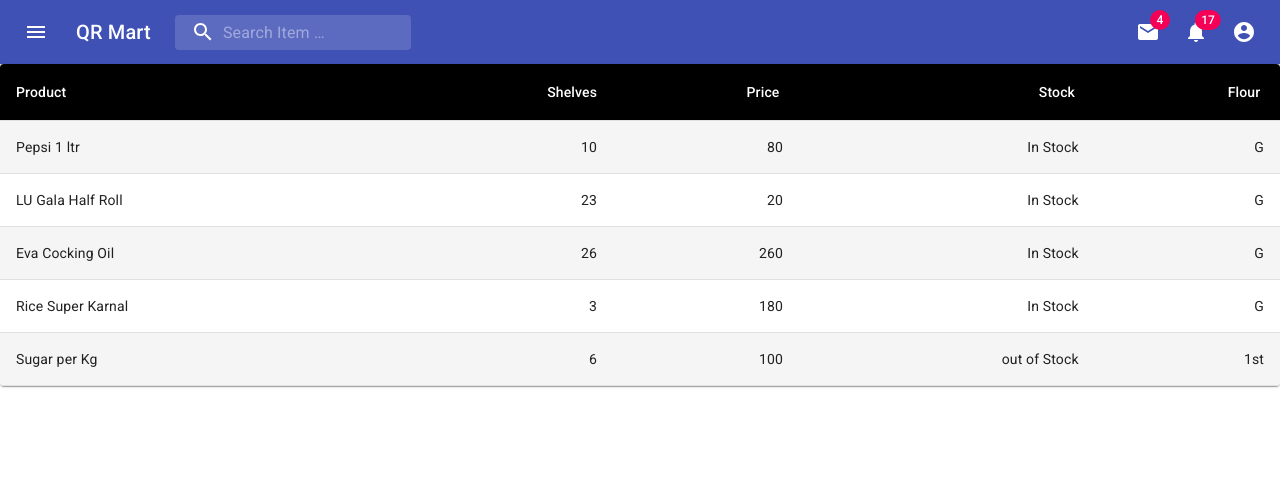
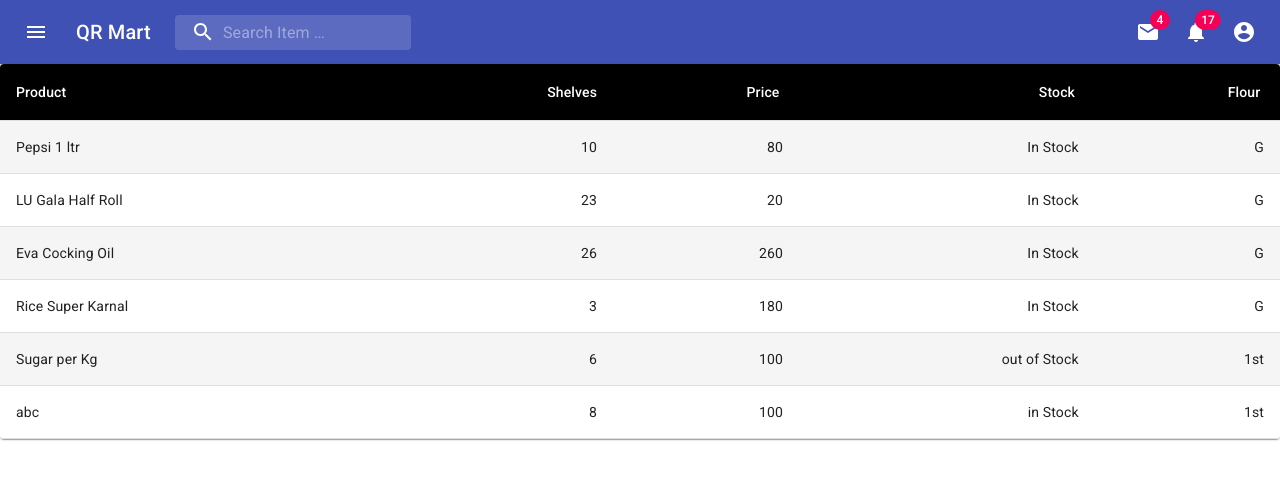
Before and after one commit to urajput507/ui-chart-app, a React (Create React App) app: page / in a window 1280 px wide. Shown: the top 480 px of the page. Built offline with nearby package versions, Linux system fonts and the light colour scheme.

Commit message:
Update table.js

```diff
--- a/src/table.js
+++ b/src/table.js
@@ -36,7 +36,8 @@
   createData('Eva Cocking Oil', 26, 260, 'In Stock', 'G'),
   createData('Rice Super Karnal', 3, 180, 'In Stock', 'G'),
   createData('Sugar per Kg', 6, 100, 'out of Stock', '1st'),
-//   createData('abc', 8, 100, 'in Stock', '1st'),
+  createData('abc', 8, 100, 'in Stock', '1st'),
+
 
 ];
 
```
